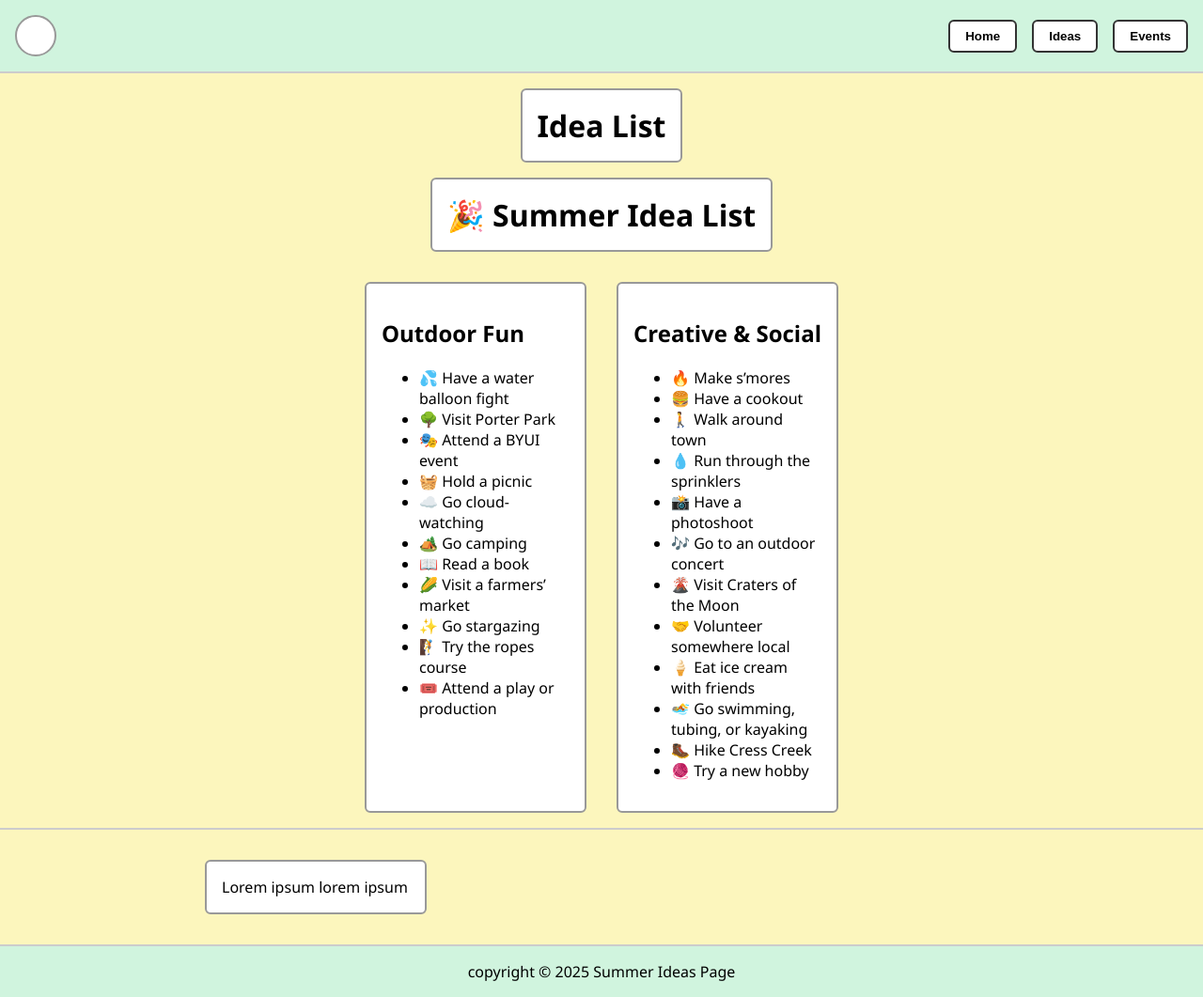
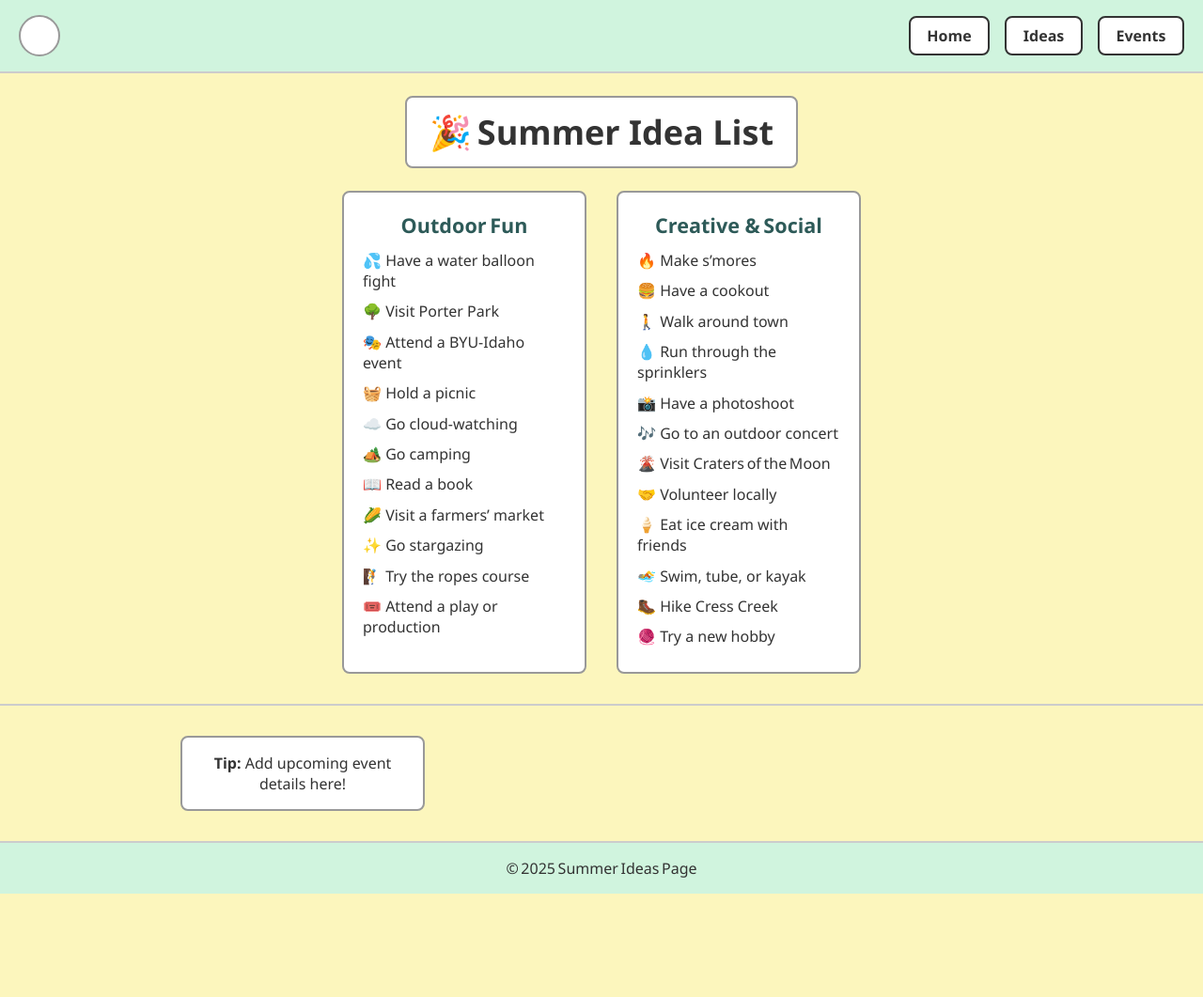
Before and after one commit to TannerGREG/wdd130-bunn, a plain HTML site: page ideas.html in a window 1280 px wide. Shown: the whole page at 94% size. After the commit the page ends 951 px from the top, so only its background shows below. Drawn offline with Linux system fonts and the light colour scheme.

Commit message:
big changes

```diff
--- a/ideas.html
+++ b/ideas.html
@@ -2,103 +2,133 @@
 <html lang="en">
 <head>
   <meta charset="UTF-8" />
-  <meta name="viewport" content="width=device-width, initial-scale=1.0"/>
-  <title>Summer Ideas Page</title>
+  <meta name="viewport" content="width=device-width, initial-scale=1.0" />
+  <title>Summer Ideas</title>
+
+
   <style>
+    /* ---- Base ---- */
+    :root {
+      --bg:      #FCF6BD;
+      --accent:  #D0F4DE;
+      --border:  #999;
+      --text:    #333;
+      --radius:  8px;
+    }
+    * { box-sizing: border-box; }
+
     body {
-      font-family: 'Segoe UI', Tahoma, Geneva, Verdana, sans-serif;
       margin: 0;
-      padding: 0;
-      background-color: #FCF6BD;
+      font-family: "Segoe UI", Tahoma, Geneva, Verdana, sans-serif;
+      background: var(--bg);
+      color: var(--text);
     }
 
+    /* ---- Header ---- */
     header {
       display: flex;
       align-items: center;
       justify-content: space-between;
-      padding: 1rem;
+      padding: 1rem 1.25rem;
+      background: var(--accent);
       border-bottom: 2px solid #ccc;
-      background-color: #D0F4DE;
+    }
+    .logo {
+      width: 44px;
+      aspect-ratio: 1;
+      border-radius: 50%;
+      background: #fff;
+      border: 2px solid var(--border);
+    }
+    nav ul {
+      list-style: none;
+      display: flex;
+      gap: 1rem;
+      margin: 0;
+      padding: 0;
+    }
+    nav a {
+      display: inline-block;
+      padding: .5rem 1.1rem;
+      font-weight: 600;
+      text-decoration: none;
+      color: var(--text);
+      background: #fff;
+      border: 2px solid #333;
+      border-radius: var(--radius);
+      transition: background .25s;
+    }
+    nav a:hover { background: #ececec; }
+
+    /* ---- Titles ---- */
+    .main-title {
+      margin: 1.5rem auto;
+      width: max-content;
+      padding: .75rem 1.5rem;
+      font-size: 2.25rem;
+      text-align: center;
+      background: #fff;
+      border: 2px solid var(--border);
+      border-radius: var(--radius);
     }
 
-    .logo {
-      width: 40px;
-      height: 40px;
-      border-radius: 50%;
-      background-color: #fff;
-      border: 2px solid #999;
+    /* ---- Idea Cards ---- */
+    .ideas {
+      display: flex;
+      flex-wrap: wrap;
+      justify-content: center;
+      gap: 2rem;
+      padding: 0 1rem 2rem;
+    }
+    .idea-box {
+      width: 260px;
+      background: #fff;
+      border: 2px solid var(--border);
+      border-radius: var(--radius);
+      padding: 1.25rem 1.25rem 1rem;
+      transition: transform .25s;
+    }
+    .idea-box:hover { transform: translateY(-6px); }
+
+    .idea-title {
+      text-align: center;
+      margin: 0 0 .75rem;
+      font-size: 1.35rem;
+      color: #2d5a58;
+    }
+    .idea-box ul {
+      padding: 0;
+      margin: 0;
+      list-style: none;
+    }
+    .idea-box li { margin-bottom: .65rem; }
+
+    /* ---- Lower Section ---- */
+    .lower-section {
+      display: flex;
+      flex-wrap: wrap;
+      border-top: 2px solid #ccc;
+      padding: 2rem 1rem;
+      gap: 1.5rem;
+    }
+    .lower-left,
+    .lower-right { flex: 1 1 300px; }
+
+    .lower-left-box {
+      margin: auto;
+      max-width: 260px;
+      background: #fff;
+      border: 2px solid var(--border);
+      border-radius: var(--radius);
+      padding: 1rem;
+      text-align: center;
     }
 
-    nav {
-      display: flex;
-      gap: 1rem;
-    }
-
-    nav button {
-      padding: 0.5rem 1rem;
-      border: none;
-      background-color: #fff;
-      border: 2px solid #333;
-      cursor: pointer;
-      border-radius: 6px;
-      font-weight: bold;
-    }
-
-    .main-title {
-      text-align: center;
-      padding: 1rem;
-      background-color: #fff;
-      border: 2px solid #999;
-      margin: 1rem auto;
-      width: fit-content;
-      border-radius: 6px;
-    }
-
-    .ideas {
-      display: flex;
-      justify-content: center;
-      gap: 2rem;
-      padding: 1rem;
-      flex-wrap: wrap;
-    }
-
-    .idea-box {
-      background-color: #fff;
-      border: 2px solid #999;
-      padding: 1rem;
-      width: 200px;
-      border-radius: 6px;
-    }
-
-    .lower-section {
-      display: flex;
-      border-top: 2px solid #ccc;
-      padding: 2rem;
-    }
-
-    .lower-left {
-      flex: 1;
-      display: flex;
-      justify-content: center;
-      align-items: center;
-    }
-
-    .lower-left-box {
-      background-color: #fff;
-      border: 2px solid #999;
-      padding: 1rem;
-      border-radius: 6px;
-      width: 200px;
-    }
-
-    .lower-right {
-      flex: 1;
-    }
-
+    /* ---- Footer ---- */
     footer {
       text-align: center;
       padding: 1rem;
-      background-color: #D0F4DE;
+      background: var(--accent);
       border-top: 2px solid #ccc;
     }
   </style>
@@ -107,26 +137,27 @@
 
   <header>
     <div class="logo"></div>
+
     <nav>
-      <button>Home</button>
-      <button>Ideas</button>
-      <button>Events</button>
+      <ul>
+        <li><a href="#">Home</a></li>
+        <li><a href="#">Ideas</a></li>
+        <li><a href="#">Events</a></li>
+      </ul>
     </nav>
   </header>
 
-  <h1 class="main-title">Idea List</h1>
-
-<h1 class="main-title">🎉 Summer Idea List</h1>
+  <h1 class="main-title">🎉 Summer Idea List</h1>
 
   <section class="ideas">
     <div class="idea-box">
-    <h2 class="idea-title">Outdoor Fun</h2>
+      <h2 class="idea-title">Outdoor Fun</h2>
       <ul>
         <li>💦 Have a water balloon fight</li>
         <li>🌳 Visit Porter Park</li>
-      <li>🎭 Attend a BYUI event</li>
+        <li>🎭 Attend a BYU‑Idaho event</li>
         <li>🧺 Hold a picnic</li>
-      <li>☁️ Go cloud-watching</li>
+        <li>☁️ Go cloud‑watching</li>
         <li>🏕️ Go camping</li>
         <li>📖 Read a book</li>
         <li>🌽 Visit a farmers’ market</li>
@@ -137,7 +168,7 @@
     </div>
 
     <div class="idea-box">
-    <h2 class="idea-title">Creative & Social</h2>
+      <h2 class="idea-title">Creative & Social</h2>
       <ul>
         <li>🔥 Make s’mores</li>
         <li>🍔 Have a cookout</li>
@@ -145,10 +176,10 @@
         <li>💧 Run through the sprinklers</li>
         <li>📸 Have a photoshoot</li>
         <li>🎶 Go to an outdoor concert</li>
-      <li>🌋 Visit Craters of the Moon</li>
-      <li>🤝 Volunteer somewhere local</li>
+        <li>🌋 Visit Craters of the Moon</li>
+        <li>🤝 Volunteer locally</li>
         <li>🍦 Eat ice cream with friends</li>
-      <li>🏊 Go swimming, tubing, or kayaking</li>
+        <li>🏊 Swim, tube, or kayak</li>
         <li>🥾 Hike Cress Creek</li>
         <li>🧶 Try a new hobby</li>
       </ul>
@@ -157,15 +188,18 @@
 
   <section class="lower-section">
     <div class="lower-left">
-      <div class="lower-left-box">Lorem ipsum lorem ipsum</div>
+      <div class="lower-left-box">
+        <!-- Placeholder content -->
+        <strong>Tip:</strong> Add upcoming event details here!
+      </div>
     </div>
     <div class="lower-right">
-      <!-- You can add content here later -->
+      <!-- Future content goes here -->
     </div>
   </section>
 
   <footer>
-    copyright &copy; 2025 Summer Ideas Page
+    &copy; 2025 Summer Ideas Page
   </footer>
 
 </body>
```
Also changed, not shown: index.html (+2 -0 lines), style.css (line endings or trailing spaces). Lines whose indentation alone changed are shown as unchanged.
